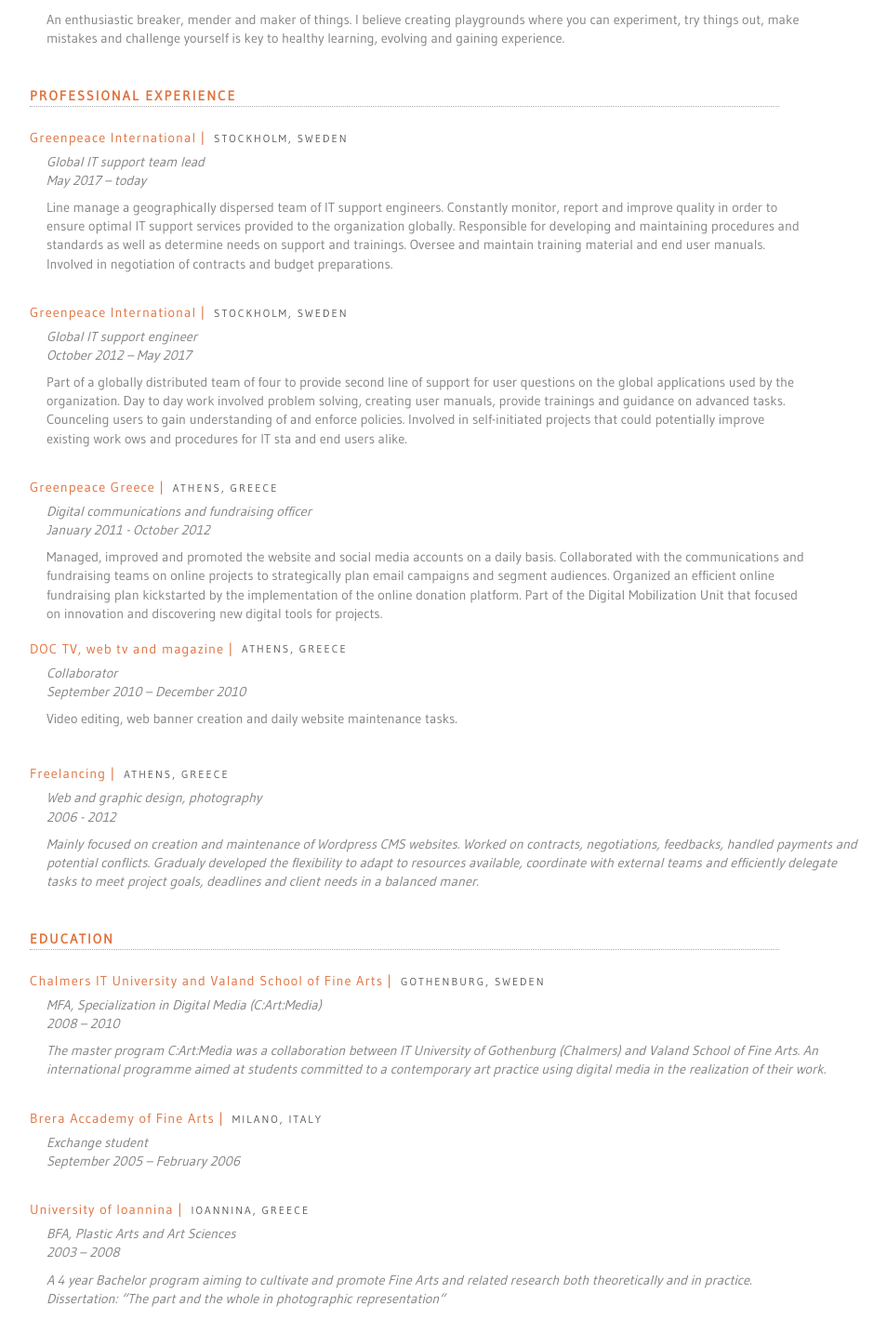
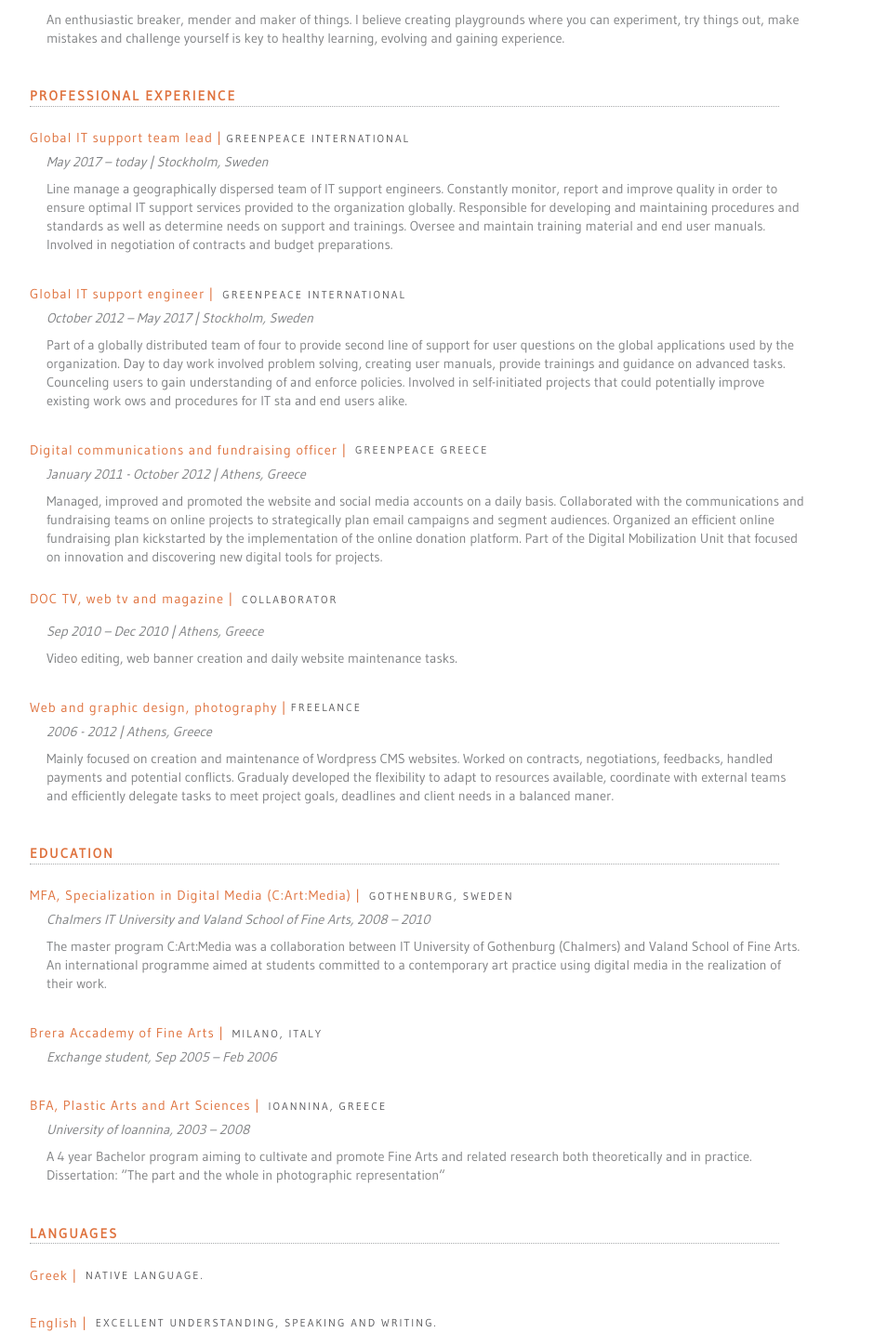
Before and after one commit to weremoose/resume, a plain HTML site: page index.html in a window 1280 px wide. Shown: the part 320-1754 px from the top of the page at 93% size, without its empty margins (160-1114 px from the left). Drawn offline with Linux system fonts and the light colour scheme.

Commit message:
make titles more compact and fix formatting issues

```diff
--- a/index.html
+++ b/index.html
@@ -24,30 +24,30 @@
       <p class="category-description-main">A creative problem solver, currently involved in leading a team of IT support engineers. I am particularly intrigued by digital technologies and the different practical uses of it. My multidisciplinary background helps me look at problems from different perspectives, think outside the box and look for creative and innovative solutions, as well as communicate more effectively with a wide range of people.</p>
       <p class="category-description-main">An enthusiastic breaker, mender and maker of things. I believe creating playgrounds where you can experiment, try things out, make mistakes and challenge yourself is key to healthy learning, evolving and gaining experience.</p>
     <h2 class="category-headers">Professional Experience</h2><hr>
-      <p class="primary-titles">Greenpeace International | <span class="location">Stockholm, Sweden</span></p>
-        <p class="category-details">Global IT support team lead<br>May 2017 – today</p>
+      <p class="primary-titles">Global IT support team lead |<span class="location">Greenpeace International</span></p>
+        <p class="category-details">May 2017 – today | Stockholm, Sweden</p>
         <p class="category-description">Line manage a geographically dispersed team of IT support engineers. Constantly monitor, report and improve quality in order to ensure optimal IT support services provided to the organization globally. Responsible for developing and maintaining procedures and standards as well as determine needs on support and trainings. Oversee and maintain training material and end user manuals. Involved in negotiation of contracts and budget preparations.</p>
-      <p class="primary-titles">Greenpeace International | <span class="location">Stockholm, Sweden</span></p>
-        <p class="category-details">Global IT support engineer<br>October 2012 – May 2017</p>
+      <p class="primary-titles">Global IT support engineer | <span class="location">Greenpeace International</span></p>
+        <p class="category-details">October 2012 – May 2017  | Stockholm, Sweden</p>
         <p class="category-description">Part of a globally distributed team of four to provide second line of support for user questions on the global applications used by the organization. Day to day work involved problem solving, creating user manuals, provide trainings and guidance on advanced tasks. Counceling users to gain understanding of and enforce policies. Involved in self-initiated projects that could potentially improve existing work ows and procedures for IT sta  and end users alike.</p>
-      <p class="primary-titles">Greenpeace Greece | <span class="location">Athens, Greece</span></p>
-        <p class="category-details">Digital communications and fundraising officer<br>January 2011 - October 2012</p>
+      <p class="primary-titles">Digital communications and fundraising officer | <span class="location">Greenpeace Greece</span></p>
+        <p class="category-details">January 2011 - October 2012 | Athens, Greece</p>
         <p class="category-description">Managed, improved and promoted the website and social media accounts on a daily basis. Collaborated with the communications and fundraising teams on online projects to strategically plan email campaigns and segment audiences. Organized an efficient online fundraising plan kickstarted by the implementation of the online donation platform. Part of the Digital Mobilization Unit that focused on innovation and discovering new digital tools for projects.</p>
-      <a class="primary-titles" href="http://www.doctv.gr/">DOC TV, web tv and magazine | <span class="location">Athens, Greece</span></a>
-        <p class="category-details">Collaborator<br>September 2010 – December 2010</p>
-        <p class="category-description">Video editing, web banner creation and daily website maintenance tasks.<p>
-      <p class="primary-titles">Freelancing | <span class="location">Athens, Greece</span></p>
-        <p class="category-details">Web and graphic design, photography<br>2006 - 2012</p>
-        <p class="category-details">Mainly focused on creation and maintenance of Wordpress CMS websites. Worked on contracts, negotiations, feedbacks, handled payments and potential conflicts. Gradualy developed the flexibility to adapt to resources available, coordinate with external teams and efficiently delegate tasks to meet project goals, deadlines and client needs in a balanced maner.</p>
+      <p><a class="primary-titles" href="http://www.doctv.gr/">DOC TV, web tv and magazine | <span class="location">Collaborator</span></a></p>
+        <p class="category-details">Sep 2010 – Dec 2010 | Athens, Greece</p>
+        <p class="category-description">Video editing, web banner creation and daily website maintenance tasks.</p>
+      <p class="primary-titles">Web and graphic design, photography |<span class="location">Freelance</span></p>
+        <p class="category-details">2006 - 2012 | Athens, Greece</p>
+        <p class="category-description">Mainly focused on creation and maintenance of Wordpress CMS websites. Worked on contracts, negotiations, feedbacks, handled payments and potential conflicts. Gradualy developed the flexibility to adapt to resources available, coordinate with external teams and efficiently delegate tasks to meet project goals, deadlines and client needs in a balanced maner.</p>
     <h2 class="category-headers">Education</h2><hr>
-      <p class="primary-titles">Chalmers IT University and Valand School of Fine Arts | <span class="location">Gothenburg, Sweden</span></p>
-      <p class="category-details">MFA, Specialization in Digital Media (C:Art:Media)<br>2008 – 2010</p>
-      <p class="category-details">The master program C:Art:Media was a collaboration between IT University of Gothenburg (Chalmers) and Valand School of Fine Arts. An international programme aimed at students committed to a contemporary art practice using digital media in the realization of their work.</p>
+      <p class="primary-titles">MFA, Specialization in Digital Media (C:Art:Media) | <span class="location">Gothenburg, Sweden</span></p>
+      <p class="category-details">Chalmers IT University and Valand School of Fine Arts, 2008 – 2010</p>
+      <p class="category-description">The master program C:Art:Media was a collaboration between IT University of Gothenburg (Chalmers) and Valand School of Fine Arts. An international programme aimed at students committed to a contemporary art practice using digital media in the realization of their work.</p>
       <p class="primary-titles">Brera Accademy of Fine Arts | <span class="location">Milano, Italy</span></p>
-      <p class="category-details">Exchange student<br>September 2005 – February 2006</p>
-      <p class="primary-titles">University of Ioannina | <span class="location">Ioannina, Greece</span></p>
-      <p class="category-details">BFA, Plastic Arts and Art Sciences<br>2003 – 2008</p>
-      <p class="category-details">A 4 year Bachelor program aiming to cultivate and promote Fine Arts and related
+      <p class="category-details">Exchange student, Sep 2005 – Feb 2006</p>
+      <p class="primary-titles">BFA, Plastic Arts and Art Sciences | <span class="location">Ioannina, Greece</span></p>
+      <p class="category-details">University of Ioannina, 2003 – 2008</p>
+      <p class="category-description">A 4 year Bachelor program aiming to cultivate and promote Fine Arts and related
 research both theoretically and in practice.<br>Dissertation: “The part and the whole in photographic representation“</p>
     <h2 class="category-headers">Languages</h2><hr>
       <p class="primary-titles">Greek | <span class="location">Native language.</span></p>
```
